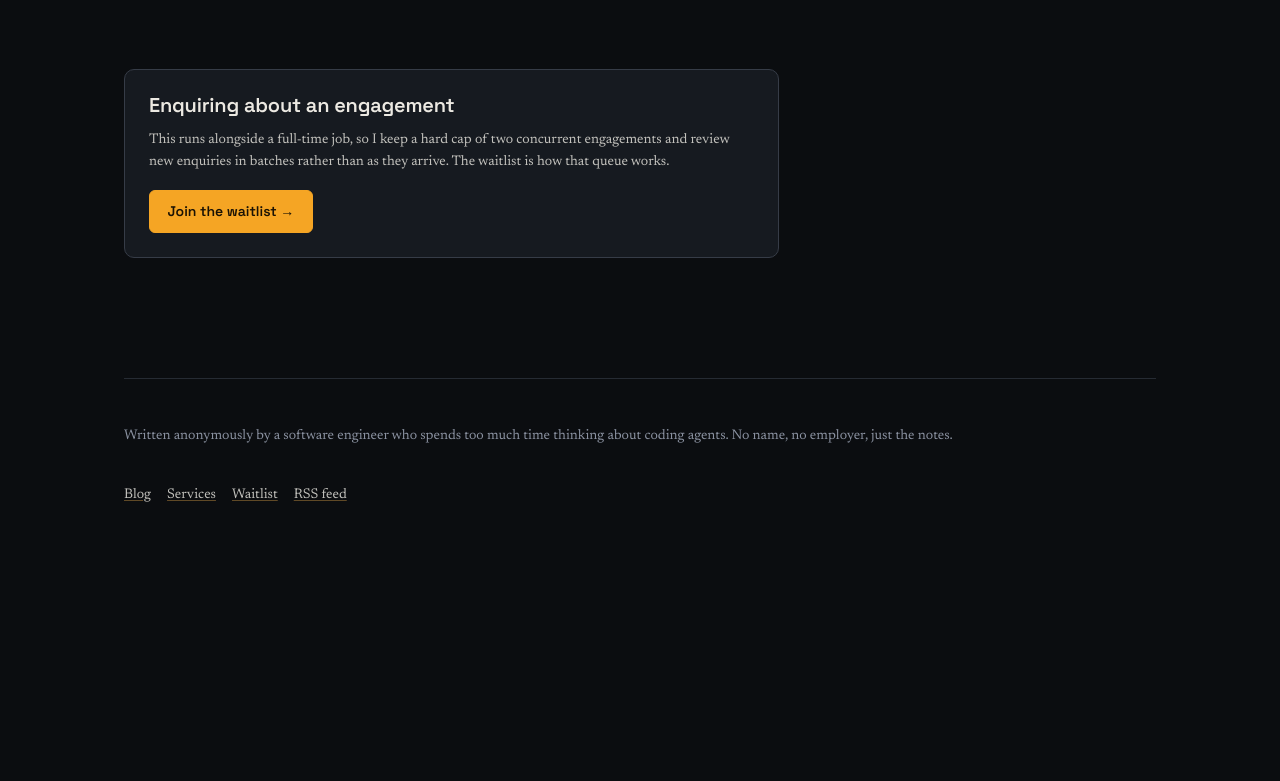
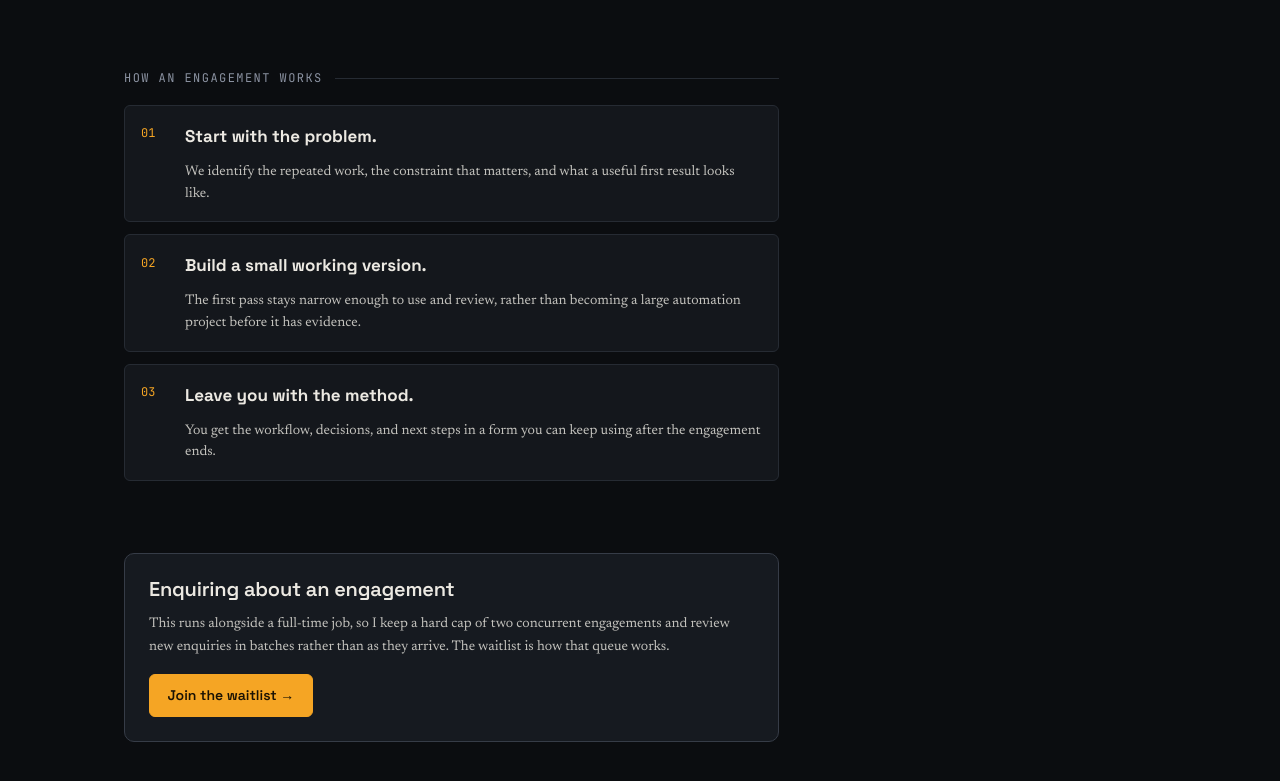
Before and after one commit to Freddy-S3/unattended-runs, an Astro site: page /services in a window 1280 px wide. Shown: the part 1150-1931 px from the top of the page. Before the commit the page ends 1719 px from the top, so only its background shows below. Built offline with nearby package versions, Linux system fonts and the light colour scheme; Astro itself is replaced by a stand-in of ours; no server answers.

Commit message:
Make A Lazy Engineer services ready for enquiries

```diff
--- a/src/config/site.ts
+++ b/src/config/site.ts
@@ -83,12 +83,13 @@ export const NEWSLETTER_FORM_ACTION_URL = "";
 //   renders a mailto link rather than a form, so the visitor can see exactly
 //   where their message is going before they send it.
 //
-// Deliberately left empty: this blog is published anonymously, so the address
-// that goes here is a decision about whether to connect it to a named
-// identity, and that is not a default anything should pick. A role address on
-// this domain keeps the separation; a personal address does not.
+// The first version uses an existing personal inbox because there are no
+// clients yet. The waitlist copy makes the boundary explicit: clicking opens
+// a pre-filled email, nothing is submitted automatically, and the sender is
+// not added to the blog mailing list. Replace this with a role address on the
+// domain when the business has enough enquiry volume to justify one.
 export const WAITLIST_FORM_ACTION_URL = "";
-export const WAITLIST_CONTACT_EMAIL = "";
+export const WAITLIST_CONTACT_EMAIL = "shaikhfh1@gmail.com";
 
 /** How enquiries can currently be received, if at all. */
 export const WAITLIST_MODE: "form" | "email" | "closed" = WAITLIST_FORM_ACTION_URL
--- a/src/pages/services/index.astro
+++ b/src/pages/services/index.astro
@@ -34,6 +34,24 @@ import { SITE_NAME } from "../../config/site";
     ))}
   </ul>
 
+  <section class="process-panel">
+    <p class="section-label">How an engagement works</p>
+    <ol class="service-process">
+      <li>
+        <strong>Start with the problem.</strong>
+        <span>We identify the repeated work, the constraint that matters, and what a useful first result looks like.</span>
+      </li>
+      <li>
+        <strong>Build a small working version.</strong>
+        <span>The first pass stays narrow enough to use and review, rather than becoming a large automation project before it has evidence.</span>
+      </li>
+      <li>
+        <strong>Leave you with the method.</strong>
+        <span>You get the workflow, decisions, and next steps in a form you can keep using after the engagement ends.</span>
+      </li>
+    </ol>
+  </section>
+
   <section class="cta-panel">
     <h2>Enquiring about an engagement</h2>
     <p>
--- a/src/styles/global.css
+++ b/src/styles/global.css
@@ -1015,6 +1015,60 @@ article.post-body hr {
   align-self: flex-start;
 }
 
+.process-panel {
+  max-width: var(--measure);
+  margin: 0 0 var(--space-8);
+}
+
+.process-panel .section-label {
+  margin-bottom: var(--space-4);
+}
+
+.service-process {
+  list-style: none;
+  padding: 0;
+  margin: 0;
+  display: grid;
+  gap: var(--space-3);
+  counter-reset: service-step;
+}
+
+.service-process li {
+  display: grid;
+  grid-template-columns: 2rem 1fr;
+  gap: var(--space-3);
+  align-items: start;
+  padding: var(--space-4);
+  border: 1px solid var(--color-border);
+  border-radius: var(--radius-sm);
+  background: var(--color-bg-raised);
+  counter-increment: service-step;
+}
+
+.service-process li::before {
+  content: counter(service-step, decimal-leading-zero);
+  color: var(--color-accent);
+  font-family: var(--font-mono);
+  font-size: var(--fs-xs);
+  padding-top: 0.15rem;
+}
+
+.service-process strong,
+.service-process span {
+  grid-column: 2;
+}
+
+.service-process strong {
+  font-family: var(--font-display);
+  color: var(--color-text);
+}
+
+.service-process span {
+  color: var(--color-text-dim);
+  font-size: var(--fs-sm);
+  line-height: 1.55;
+}
+
 .offering {
   margin: 0 0 var(--space-7);
   padding-bottom: var(--space-6);
```
Also changed, not shown: src/pages/index.astro (+9 -0 lines), src/pages/waitlist.astro (+6 -5 lines), README.md, 1 other file.
